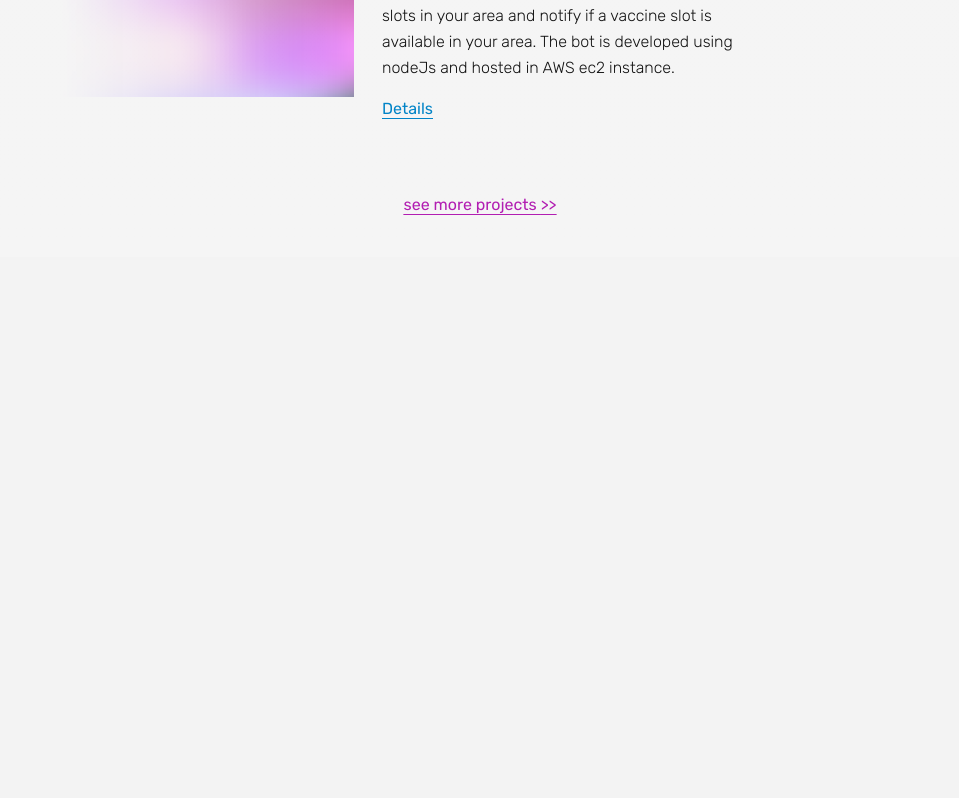
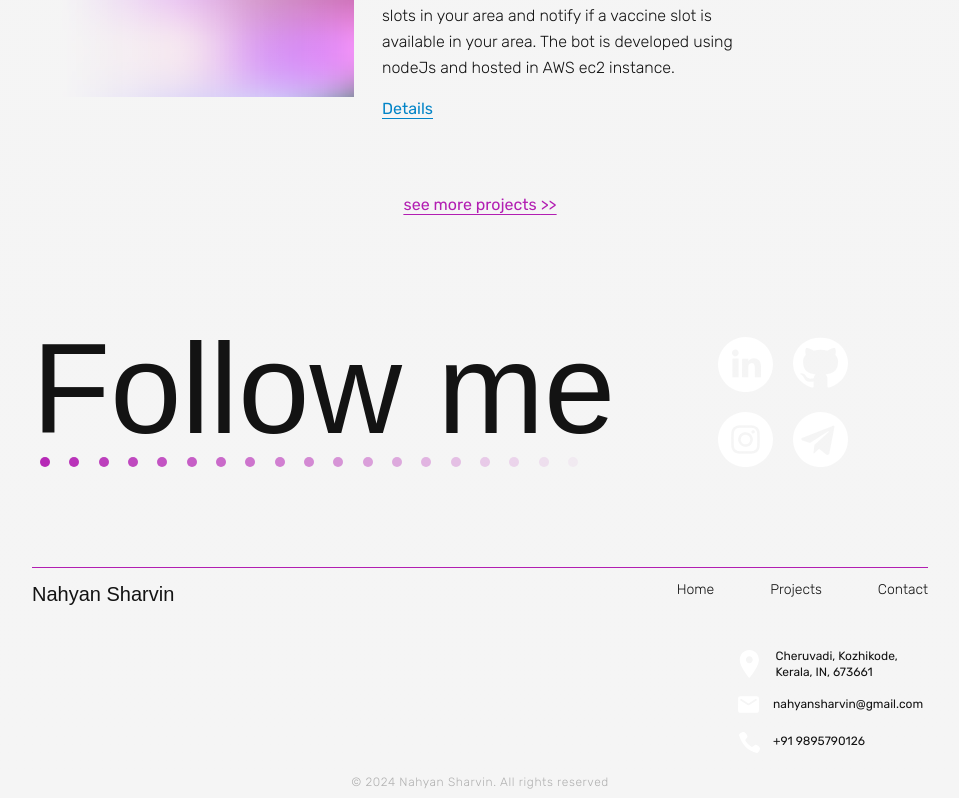
Before and after one commit to nahyansharvin/portfolio, a Next.js app: page / in a window 1280 px wide. Shown: the part 4860-5658 px from the top of the page, without its empty margins (160-1119 px from the left). Before the commit the page ends 5117 px from the top, so only its background shows below. Built offline with nearby package versions, Linux system fonts and the light colour scheme; a web font is replaced by a local one.

Commit message:
feat: add follow me section

```diff
--- a/src/app/page.tsx
+++ b/src/app/page.tsx
@@ -1,3 +1,5 @@
+import FollowMe from "@/components/molecules/FollowMe";
+import Footer from "@/components/molecules/Footer";
 import AboutMe from "@/components/organisms/AboutMeSection";
 import EducationSection from "@/components/organisms/EducationSection";
 import Experiences from "@/components/organisms/ExperienceSection";
@@ -15,6 +17,8 @@ export default function Home() {
       <EducationSection />
       <SkillsSection />
       <ProjectsSection />
+      <FollowMe />
+      <Footer />
     </main>
   );
 }
--- /dev/null
+++ b/src/components/molecules/FollowMe/index.tsx
@@ -0,0 +1,39 @@
+import Heading1 from '@/components/atoms/Heading/Heading1'
+import React from 'react'
+import SocialMedia from '@/constants/SocialMedia'
+import Image from 'next/image'
+import Link from 'next/link'
+
+const FollowMe = () => {
+  return (
+    <div className='p-section-padding w-full flex items-center justify-between my-20'>
+      <div>
+        <Heading1>Follow me</Heading1>
+        <div className='mt-4 mx-2 flex flex-row-reverse justify-between'>
+          {Array(20).fill(0).map((_, index) => (
+            <div key={index}
+              className={`w-2.5 h-2.5 bg-secondary rounded-full`}
+              style={{ opacity: index * 0.05 }}
+            />
+          ))}
+        </div>
+      </div>
+
+      <div className='grid grid-cols-2 gap-5 mr-20'>
+        {SocialMedia.map((social, index) => (
+          <Link
+            key={index}
+            href={social.url}
+            target='_blank'
+            rel='noreferrer'
+          >
+            <Image src={social.icon} alt={social.name} width={55} height={40} />
+          </Link>
+        ))}
+      </div>
+
+    </div>
+  )
+}
+
+export default FollowMe
```
